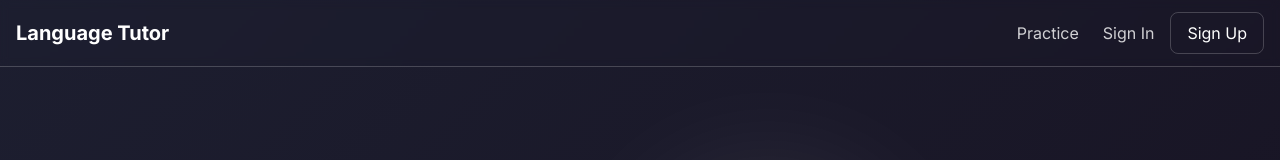
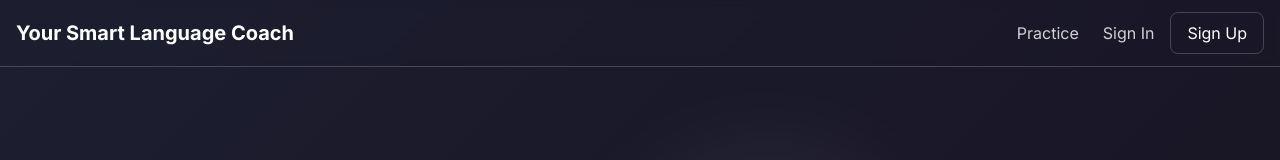
Before and after one commit to alipala/language-tutor, a Next.js app in the folder frontend/: page / in a window 1280 px wide. Shown: the top 160 px of the page. Built offline with nearby package versions, Linux system fonts and the light colour scheme; no server answers.

Commit message:
Update app title to 'Taco - Your Smart Language Coach' and change navbar heading

```diff
--- a/frontend/app/layout.tsx
+++ b/frontend/app/layout.tsx
@@ -11,7 +11,7 @@ const inter = Inter({
 })
 
 export const metadata: Metadata = {
-  title: 'Voice Input UI',
+  title: 'Taco - Your Smart Language Coach',
   description: 'A modern, responsive web UI for voice and text input',
 }
 
--- a/frontend/components/nav-bar.tsx
+++ b/frontend/components/nav-bar.tsx
@@ -45,7 +45,7 @@ export default function NavBar() {
           onClick={() => navigateTo('/')}
         >
           <h1 className="text-xl font-bold text-white">
-            Language Tutor
+            Your Smart Language Coach
           </h1>
         </div>
 
```
